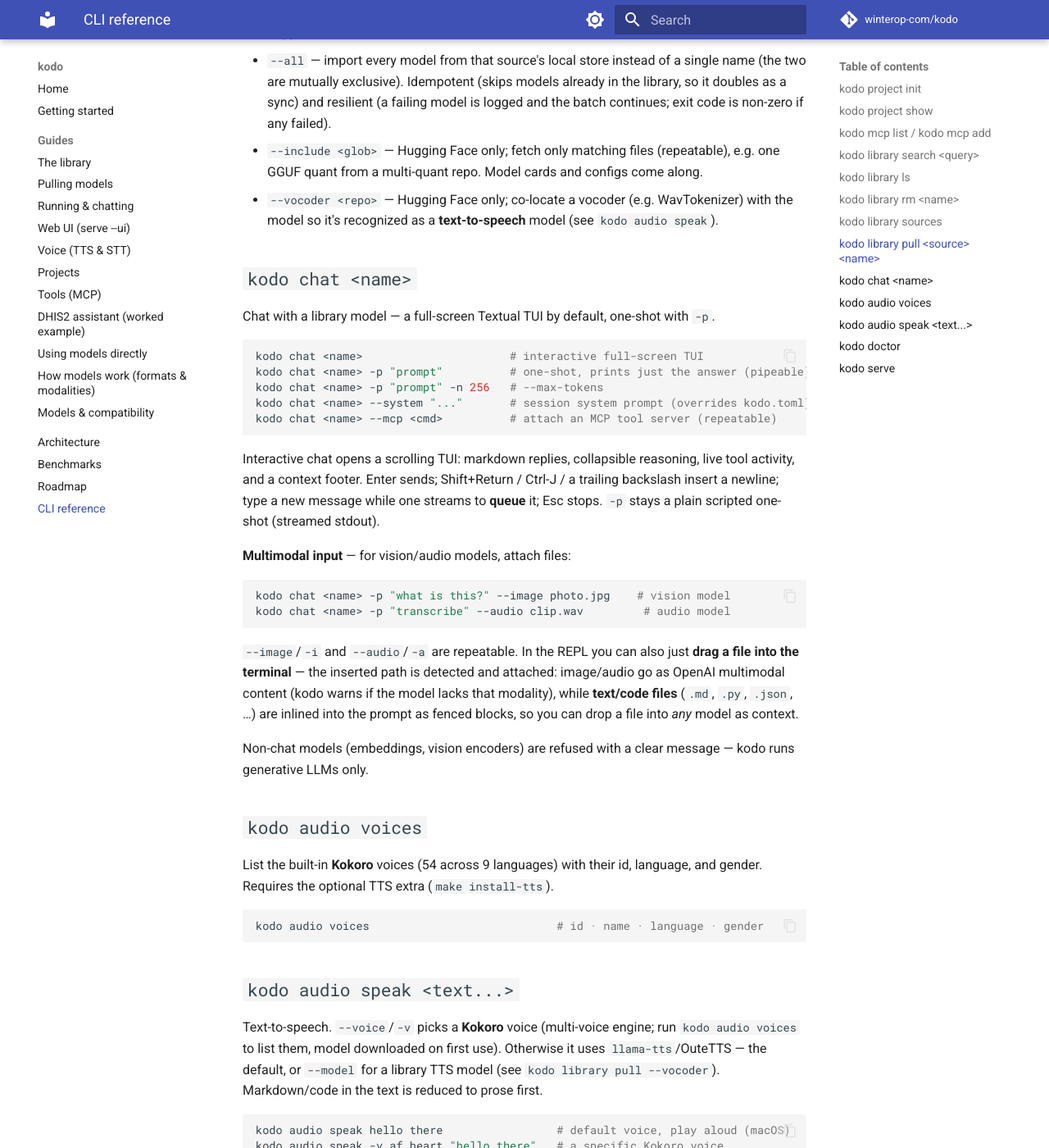
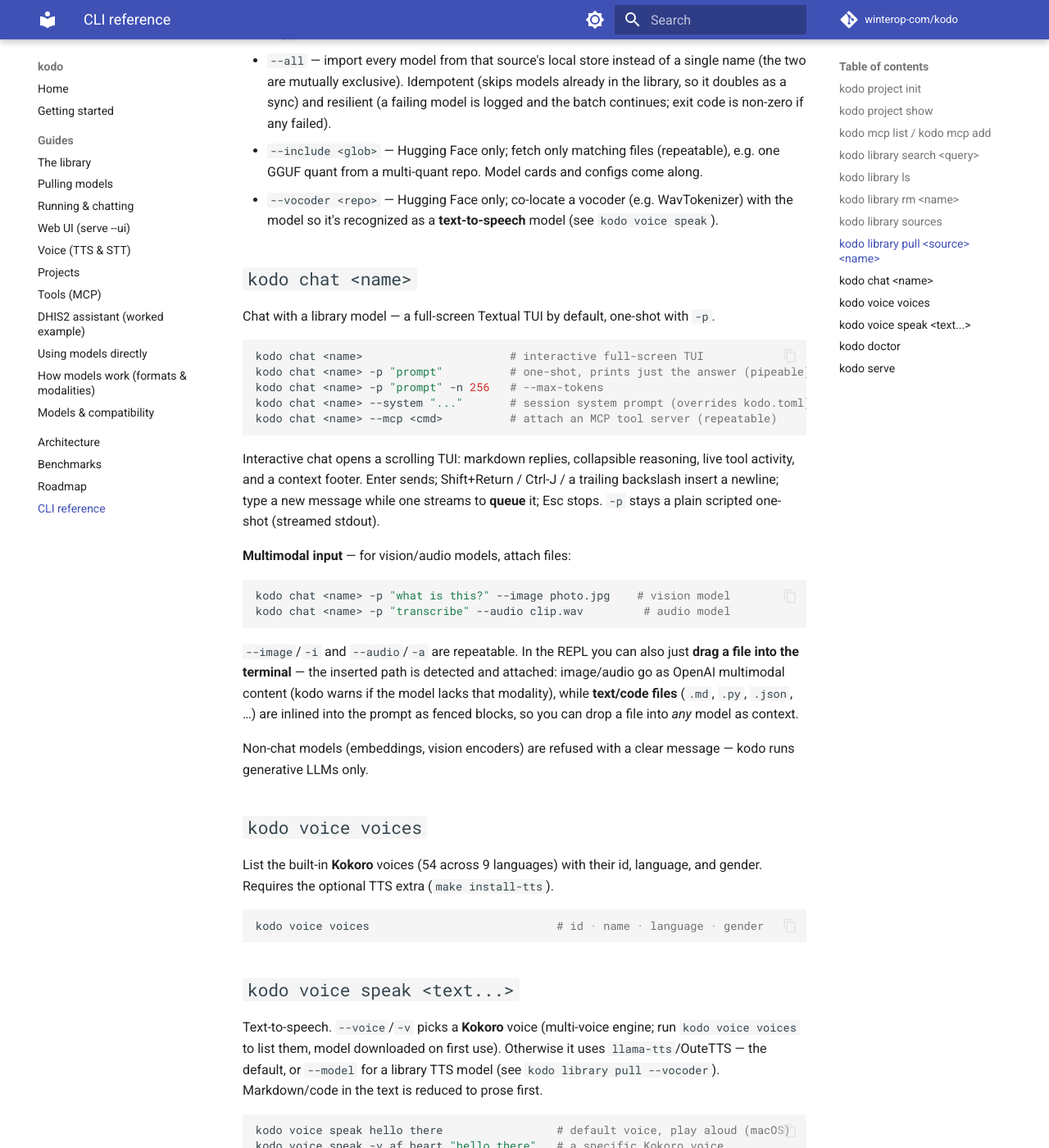
Before and after one commit to winterop-com/stabbur, an MkDocs documentation site: the page built from docs/cli.md, in a window 1280 px wide and 1400 px high, scrolled down 2755 px. Shown: the whole window at 82% size. Built offline with MkDocs 1.6.1 and Material for MkDocs 9.7.7, drawn with Linux system fonts in a browser that asks for light colours; comment, search, counter and statistics services are not loaded; some of the changed text lies outside the part shown.

Commit message:
refactor(cli): drop the legacy 'kodo audio' alias for 'kodo voice'

````diff
--- a/docs/cli.md
+++ b/docs/cli.md
@@ -134,7 +134,7 @@
 - `--include <glob>` — Hugging Face only; fetch only matching files (repeatable),
   e.g. one GGUF quant from a multi-quant repo. Model cards and configs come along.
 - `--vocoder <repo>` — Hugging Face only; co-locate a vocoder (e.g. WavTokenizer)
-  with the model so it's recognized as a **text-to-speech** model (see `kodo audio speak`).
+  with the model so it's recognized as a **text-to-speech** model (see `kodo voice speak`).
 
 ## `kodo chat <name>`
 
@@ -169,27 +169,27 @@
 Non-chat models (embeddings, vision encoders) are refused with a clear message —
 kodo runs generative LLMs only.
 
-## `kodo audio voices`
+## `kodo voice voices`
 
 List the built-in **Kokoro** voices (54 across 9 languages) with their id,
 language, and gender. Requires the optional TTS extra (`make install-tts`).
 
 ```bash
-kodo audio voices                            # id · name · language · gender
+kodo voice voices                            # id · name · language · gender
 ```
 
-## `kodo audio speak <text...>`
+## `kodo voice speak <text...>`
 
 Text-to-speech. `--voice`/`-v` picks a **Kokoro** voice (multi-voice engine; run
-`kodo audio voices` to list them, model downloaded on first use). Otherwise it uses
+`kodo voice voices` to list them, model downloaded on first use). Otherwise it uses
 `llama-tts`/OuteTTS — the default, or `--model` for a library TTS model (see
 `kodo library pull --vocoder`). Markdown/code in the text is reduced to prose first.
 
 ```bash
-kodo audio speak hello there                 # default voice, play aloud (macOS)
-kodo audio speak -v af_heart "hello there"   # a specific Kokoro voice
-kodo audio speak "some text" -o out.wav      # write a WAV instead of playing
-kodo audio speak hi --model OuteTTS-0.2-500M-GGUF   # a specific library OuteTTS model
+kodo voice speak hello there                 # default voice, play aloud (macOS)
+kodo voice speak -v af_heart "hello there"   # a specific Kokoro voice
+kodo voice speak "some text" -o out.wav      # write a WAV instead of playing
+kodo voice speak hi --model OuteTTS-0.2-500M-GGUF   # a specific library OuteTTS model
 ```
 
 ## `kodo doctor`
````
Also changed, not shown: CLAUDE.md (+1 -1 lines), docs/guides/voice.md (+0 -2 lines), 1 other file.
